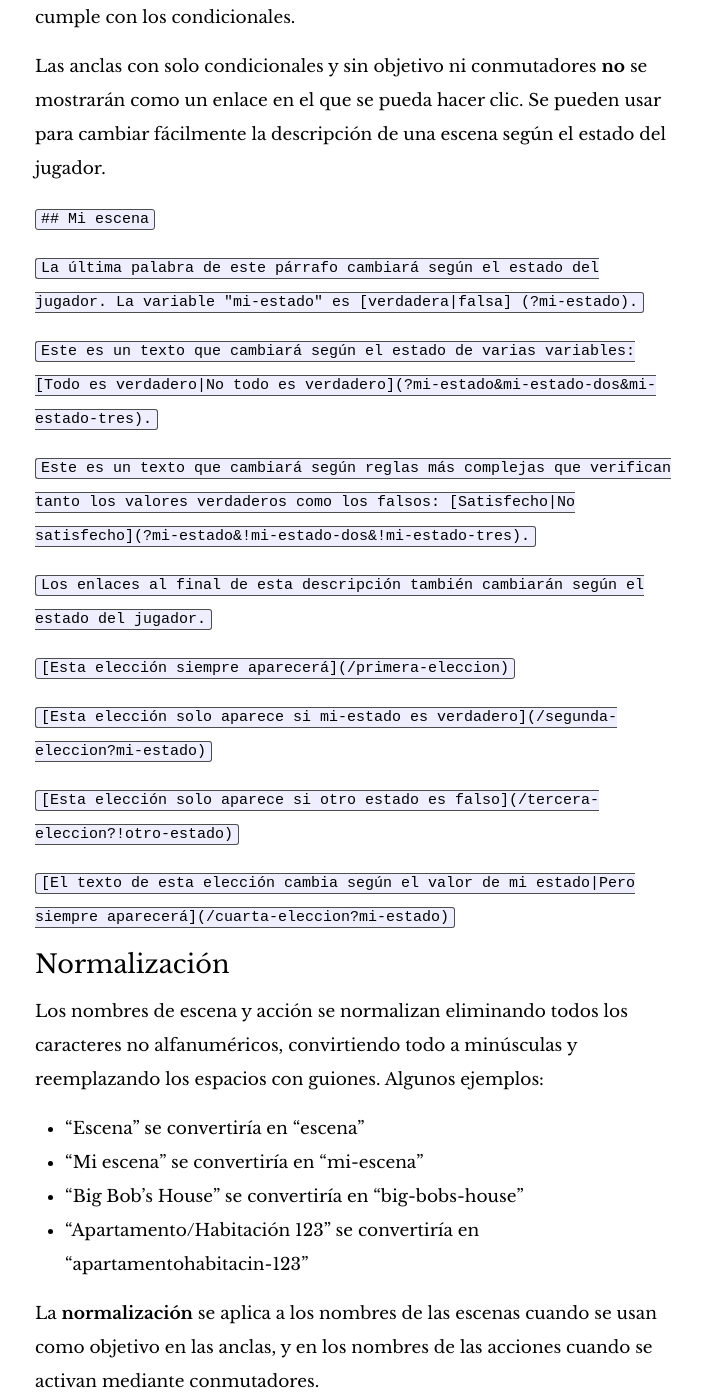
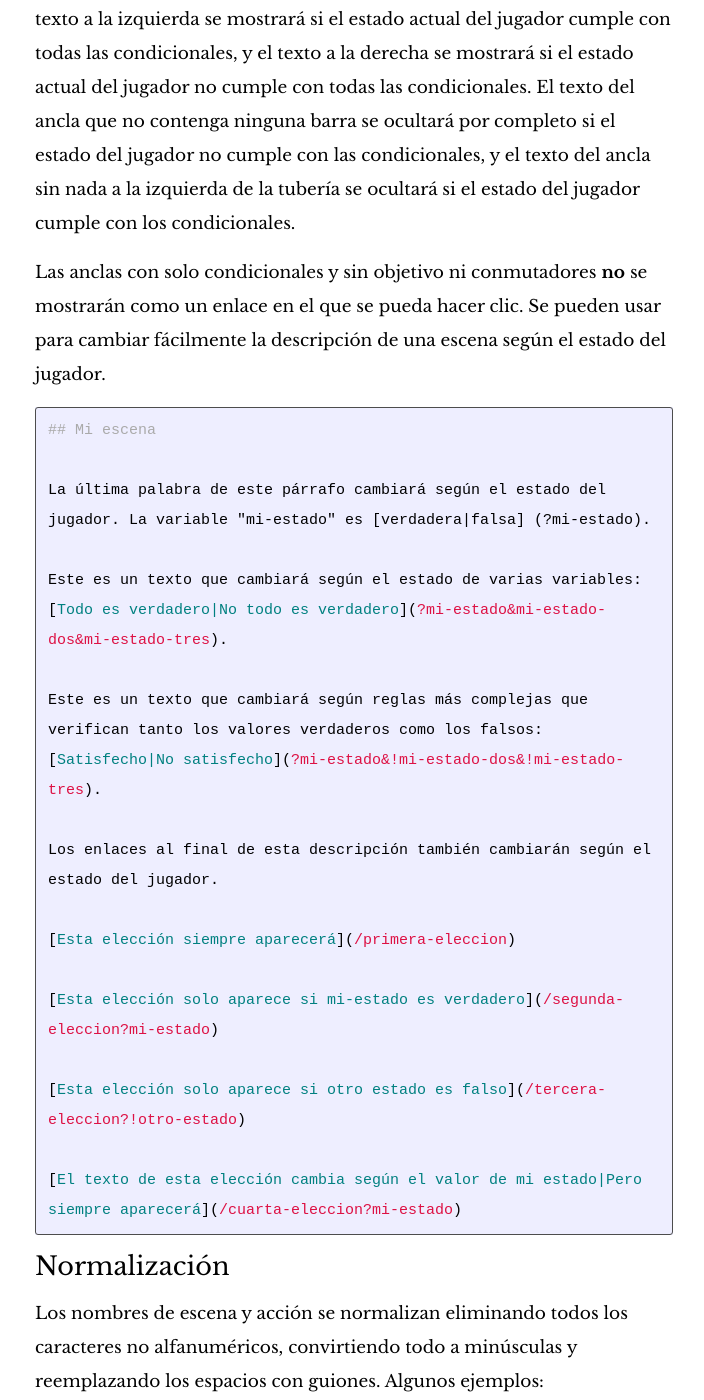
Before and after one commit to textalab/textalab.github.io, a Jekyll site: the page built from _posts/2020-03-04-manual-de-ficdown.md, in a window 1280 px wide and 1400 px high, scrolled down 7557 px. Shown: the whole window, without its empty margins (286-990 px from the left). Built offline with Jekyll 4.4.1, drawn with Linux system fonts in a browser that asks for light colours; some web fonts are replaced; some of the changed text lies outside the part shown.

Commit message:
arreglado de codigos del manual

````diff
--- a/_posts/2020-03-04-manual-de-ficdown.md
+++ b/_posts/2020-03-04-manual-de-ficdown.md
@@ -50,9 +50,11 @@ Un bloque **Historia** se define mediante un encabezado de nivel uno (`#`). El t
 
 El texto del bloque de Historia será lo primero que se mostrará al jugador y no debe contener ningún ancla en la descripción.
 
-`# [Un asombroso juego](/primera-escena)`
+```markdown
+# [Un asombroso juego](/primera-escena)
 
-`Bienvenido a un asombroso juego por *Algún Autor*.`
+Bienvenido a un asombroso juego por *Algún Autor*.
+```
 
 ## Escenas
 
@@ -60,7 +62,7 @@ Las **escenas** están definidas por encabezados de nivel dos (`##`). Las descri
 
 Para mostrar un título distinto al nombre de la escena, puede envolver el nombre de la escena en un [ancla](#anclas) y especificar el texto que se mostrará en pantalla como el título del ancla.
 
-```Markdown
+```markdown
 ## Primera escena
 
 Este es el texto que se muestra al jugador cuando visita esta escena.
@@ -76,29 +78,33 @@ Los nombres de las escenas pueden ser anclas que contengan condicionales que eva
 
 Si solo se definen [escenas condicionales](#escenas-condicionales) y ninguna de ellas las satisface el [estado del jugador](#estado-del-jugador), esto se considera un error en el archivo de la historia. La forma más segura de evitar esto es tener siempre una versión no condicional de la escena a la que recurrir cuando ninguna de las versiones condicionales se satisfaga.
 
-`## Mi escena`
+```markdown
+## Mi escena
 
-`Esta es la escena predeterminada que el jugador verá si ninguna de las versiones condicionales se cumple.`
+Esta es la escena predeterminada que el jugador verá si ninguna de las versiones condicionales se cumple.
 
-`## [Mi escena](?estado-uno)`
+## [Mi escena](?estado-uno)
 
-`El jugador verá esto si su variable "estado-uno" se ha activado, pero no si se ha activado "estado-dos" porque coincide con una escena condicional más específica a continuación.`
+El jugador verá esto si su variable "estado-uno" se ha activado, pero no si se ha activado "estado-dos" porque coincide con una escena condicional más específica a continuación.
 
-`## [Mi escena](?estado-uno&estado-dos "Título de escena alternativo")`
+## [Mi escena](?estado-uno&estado-dos "Título de escena alternativo")
 
-`El jugador verá esto si tanto el "estado-uno" como el "estado-dos" se han activado.`
+El jugador verá esto si tanto el "estado-uno" como el "estado-dos" se han activado.
+```
 
 ## First Seen
 
 **First Seen** o **visto por primera vez**. El texto descriptivo precedido por blockquote (`>`) solo se mostrará al jugador la primera vez que ingrese a la escena.
 
-`## Mi escena`
+```markdown
+## Mi escena
 
-`> Este texto solo se mostrará al jugador una vez.`
+> Este texto solo se mostrará al jugador una vez.
 
-`Este texto se mostrará al jugador cada vez que ingrese a la escena.`
+Este texto se mostrará al jugador cada vez que ingrese a la escena.
 
-`> Este texto solo se mostrará al jugador una vez.`
+> Este texto solo se mostrará al jugador una vez.
+```
 
 ## Acciones
 
@@ -112,9 +118,11 @@ La primera vez que se activa una acción, la variable activada será falsa dentr
 
 **NOTA:** *Si se conmutan múltiples variables al mismo tiempo asociadas a distintas acciones, las descripciones de cada una de las acciones se presentarán en el orden en que aparezcan en el archivo de la historia.*
 
-`### Mi estado`
+```markdown
+### Mi estado
 
-`Este texto se mostrará al jugador cada vez que active "mi-estado". Esta [no](?mi-estado) es la primera vez que se activó esta la acción.`
+Este texto se mostrará al jugador cada vez que active "mi-estado". Esta [no](?mi-estado) es la primera vez que se activó esta la acción.
+```
 
 ## Anclas
 
@@ -154,23 +162,25 @@ Si el texto dentro del ancla contiene un carácter de barra "\|" entonces el tex
 
 Las [anclas](#anclas) con solo [condicionales](#condicionales) y sin [objetivo](#objetivos) ni [conmutadores](#palancas) **no** se mostrarán como un enlace en el que se pueda hacer clic. Se pueden usar para cambiar fácilmente la descripción de una escena según el [estado del jugador](#estado-del-jugador).
 
-`## Mi escena`
+```markdown
+## Mi escena
 
-`La última palabra de este párrafo cambiará según el estado del jugador. La variable "mi-estado" es [verdadera|falsa] (?mi-estado).`
+La última palabra de este párrafo cambiará según el estado del jugador. La variable "mi-estado" es [verdadera|falsa] (?mi-estado).
 
-`Este es un texto que cambiará según el estado de varias variables: [Todo es verdadero|No todo es verdadero](?mi-estado&mi-estado-dos&mi-estado-tres).`
+Este es un texto que cambiará según el estado de varias variables: [Todo es verdadero|No todo es verdadero](?mi-estado&mi-estado-dos&mi-estado-tres).
 
-`Este es un texto que cambiará según reglas más complejas que verifican tanto los valores verdaderos como los falsos: [Satisfecho|No satisfecho](?mi-estado&!mi-estado-dos&!mi-estado-tres).`
+Este es un texto que cambiará según reglas más complejas que verifican tanto los valores verdaderos como los falsos: [Satisfecho|No satisfecho](?mi-estado&!mi-estado-dos&!mi-estado-tres).
 
-`Los enlaces al final de esta descripción también cambiarán según el estado del jugador.`
+Los enlaces al final de esta descripción también cambiarán según el estado del jugador.
 
-`[Esta elección siempre aparecerá](/primera-eleccion)`
+[Esta elección siempre aparecerá](/primera-eleccion)
 
-`[Esta elección solo aparece si mi-estado es verdadero](/segunda-eleccion?mi-estado)`
+[Esta elección solo aparece si mi-estado es verdadero](/segunda-eleccion?mi-estado)
 
-`[Esta elección solo aparece si otro estado es falso](/tercera-eleccion?!otro-estado)`
+[Esta elección solo aparece si otro estado es falso](/tercera-eleccion?!otro-estado)
 
-`[El texto de esta elección cambia según el valor de mi estado|Pero siempre aparecerá](/cuarta-eleccion?mi-estado)`
+[El texto de esta elección cambia según el valor de mi estado|Pero siempre aparecerá](/cuarta-eleccion?mi-estado)
+```
 
 ## Normalización
 
````
